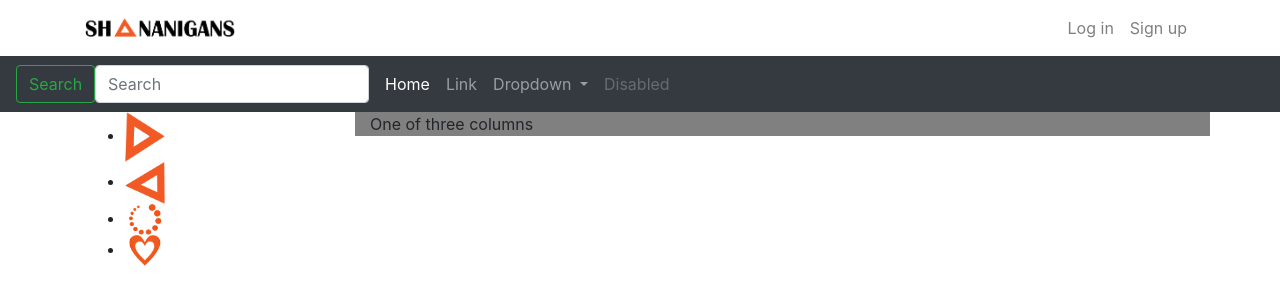
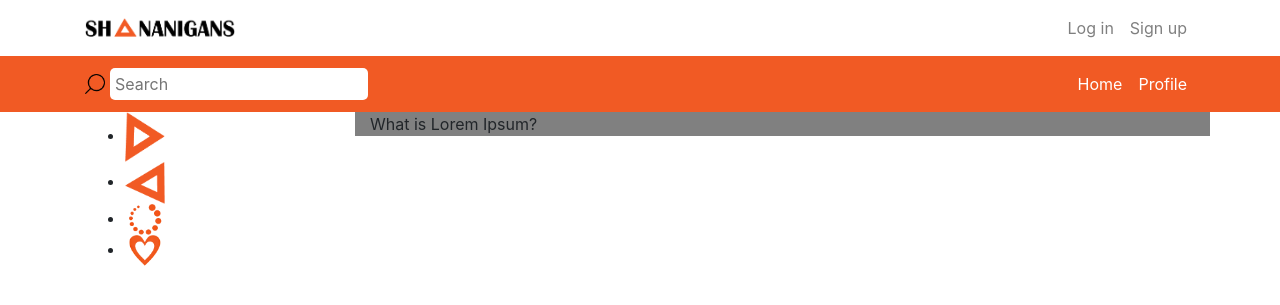
Before and after one commit to aimalm/mvc, a PHP site: page /becode-the-mountain/index.php?page=info in a window 1280 px wide. Shown: the top 305 px of the page. Run offline with PHP 8.4, Linux system fonts and the light colour scheme.

Commit message:
Change styling navbar

```diff
--- a/View/includes/header.php
+++ b/View/includes/header.php
@@ -19,7 +19,7 @@
                         <?php
                             if (isset($_GET['profile'])) { ?>
                                 <!-- <a class="navbar-brand" href="../../index.php">Shenanigans</a> -->
-                                <a class="navbar-brand" href="../../index.php">
+                                <a class="navbar-brand" href="index.php">
                                     <img src="assets/logo/logo.png" width="150" height="25" alt="">
                                 </a>
                                 <ul class="navbar-nav ml-auto">
--- a/View/includes/subMenu.php
+++ b/View/includes/subMenu.php
@@ -1,32 +1,21 @@
-<nav class="navbar navbar-expand-lg navbar-dark bg-dark">
+<nav class="navbar navbar-expand-lg navbar-dark" style="background-color: #F15A24;">
+    <div class="container">
       <form class="form-inline my-2 my-lg-0">
-      <button class="btn btn-outline-success my-2 my-sm-0" type="submit">Search</button>
-      <input class="form-control mr-sm-2" type="search" placeholder="Search" aria-label="Search">
+        <input type="image" src="assets/icons/search.png" alt="search" height="20" width="20"/>
+        <input  id="searchField" type="search" placeholder="Search" aria-label="Search">
       </form>
+      <ul>
+      </ul>
 
       <div class="collapse navbar-collapse" id="navbarSupportedContent";">
-    <ul class="navbar-nav mr-auto">
+        <ul class="navbar-nav ml-auto">
           <li class="nav-item active">
-        <a class="nav-link" href="#">Home <span class="sr-only">(current)</span></a>
+            <a class="nav-link" href="#" >Home <span class="sr-only">(current)</span></a>
           </li>
-      <li class="nav-item">
-        <a class="nav-link" href="#">Link</a>
-      </li>
-      <li class="nav-item dropdown">
-        <a class="nav-link dropdown-toggle" href="#" id="navbarDropdown" role="button" data-toggle="dropdown" aria-haspopup="true" aria-expanded="false">
-          Dropdown
-        </a>
-        <div class="dropdown-menu" aria-labelledby="navbarDropdown">
-          <a class="dropdown-item" href="#">Action</a>
-          <a class="dropdown-item" href="#">Another action</a>
-          <div class="dropdown-divider"></div>
-          <a class="dropdown-item" href="#">Something else here</a>
-        </div>
-      </li>
-      <li class="nav-item">
-        <a class="nav-link disabled" href="#">Disabled</a>
+          <li class="nav-item active">
+            <a class="nav-link" href="#">Profile <span class="sr-only">(current)</span></a>
           </li>
         </ul>
-
+      </div>
     </div>
 </nav>
--- a/View/info.php
+++ b/View/info.php
@@ -22,15 +22,13 @@
                 </ul>
                 </div>
                 <div class="col contentSection">
-                One of three columns
+                What is Lorem Ipsum?
                 </div>
-
             </div>
         </div>
 
 
     </section>
-<?php require 'includes/footer.php'?>
 <style>
     .sideIcon img{
         height: auto;
@@ -45,4 +43,17 @@
         flex-direction: column;
         justify-content: space-between;
     }
+    #searchField {
+        border-radius: 5px;
+        border: 3px solid transparent;
+        margin-left: 5px;
+    }
+
+    #searchField:focus {
+    outline: none;
+    border-color: #CCE5FF;
+    box-shadow: 0 0 10px #CCE5FF;
+    }
 </style>
+
+<?php require 'includes/footer.php'?>
```
Also changed, not shown: View/random.php (added), assets/icons/search.png (added). Lines whose indentation alone changed are shown as unchanged.
